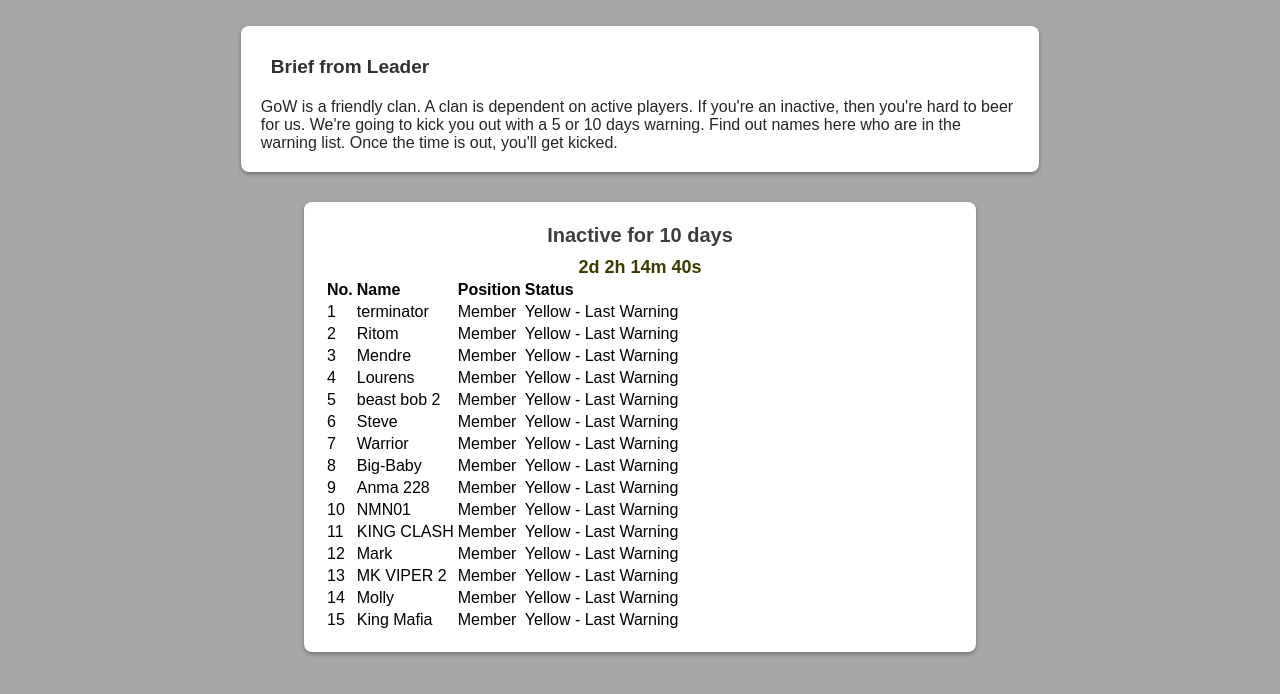
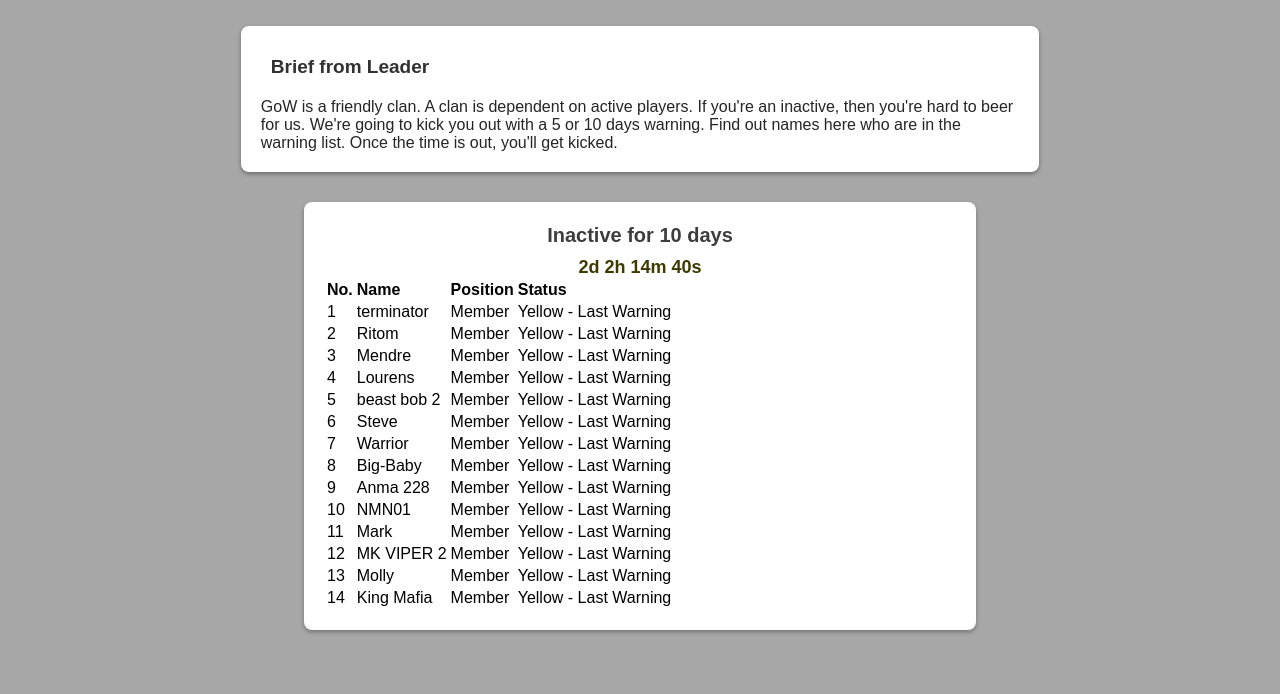
Before and after one commit to godofwarcoc/godofwarcoc.github.io, a plain HTML site: page inactive.html in a window 1280 px wide. Shown: the part 94-788 px from the top of the page. Drawn offline with Linux system fonts and the light colour scheme.

Commit message:
Update inactive.html

```diff
--- a/inactive.html
+++ b/inactive.html
@@ -98,30 +98,24 @@
                     </tr>
                     <tr>
                         <td>11</td>
-                        <td>KING CLASH</td>
+                        <td>Mark</td>
                         <td>Member</td>
                         <td>Yellow - Last Warning</td>
                     </tr>
                     <tr>
                         <td>12</td>
-                        <td>Mark</td>
+                        <td>MK VIPER 2</td>
                         <td>Member</td>
                         <td>Yellow - Last Warning</td>
                     </tr>
                     <tr>
                         <td>13</td>
-                        <td>MK VIPER 2</td>
+                        <td>Molly</td>
                         <td>Member</td>
                         <td>Yellow - Last Warning</td>
                     </tr>
                     <tr>
                         <td>14</td>
-                        <td>Molly</td>
-                        <td>Member</td>
-                        <td>Yellow - Last Warning</td>
-                    </tr>
-                    <tr>
-                        <td>15</td>
                         <td>King Mafia</td>
                         <td>Member</td>
                         <td>Yellow - Last Warning</td>
```
